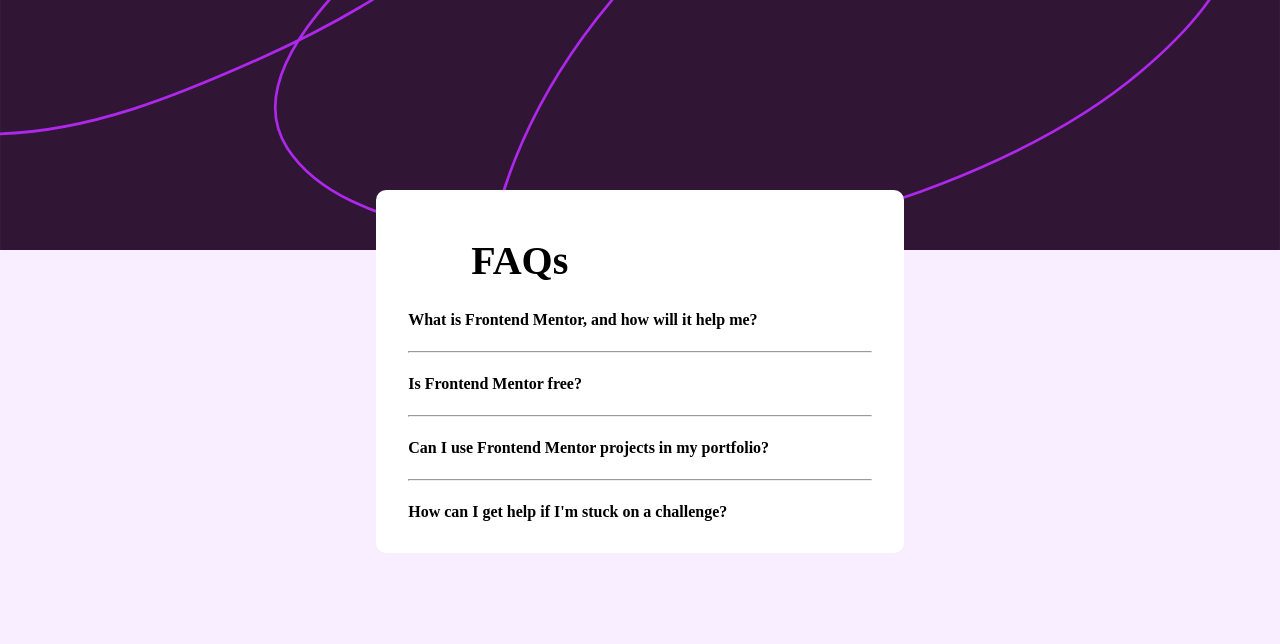
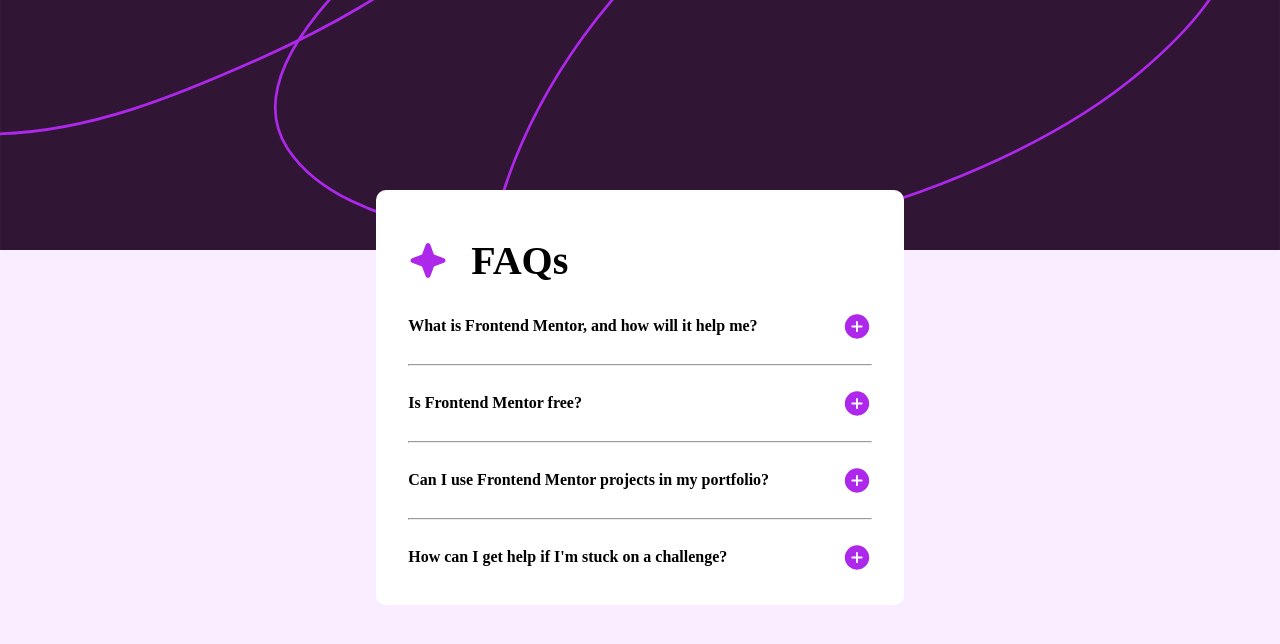
Before and after one commit to Code-x-goal/Faqs, a plain HTML site: page index.html in a window 1280 px wide. Drawn offline with Linux system fonts and the light colour scheme; files whose address does not match are found by name; a web font is replaced by a local one.

Commit message:
Update index.html

```diff
--- a/index.html
+++ b/index.html
@@ -4,7 +4,7 @@
   <meta charset="UTF-8">
   <meta name="viewport" content="width=device-width, initial-scale=1.0"> <!-- displays site properly based on user's device -->
 
-  <link rel="icon" type="image/png" sizes="32x32" href="./assets/images/favicon-32x32.png">
+  <link rel="icon" type="image/png" sizes="32x32" href="./favicon-32x32.png">
 
   <title>Frontend Mentor | FAQ accordion</title>
 
@@ -18,7 +18,7 @@
         <div class="container">
           <div class="content">
             <div class="header">
-              <img src="./images/icon-star.svg" alt="">
+              <img src="./icon-star.svg" alt="">
               <h1>FAQs</h1>
             </div>
             <div class="question">
@@ -26,7 +26,7 @@
                 <div class="text">
                   What is Frontend Mentor, and how will it help me?
                 </div>
-                <img src="./images/icon-plus.svg" id="change" alt="" onclick="display(), change()" id="change">
+                <img src="./icon-plus.svg" id="change" alt="" onclick="display(), change()" id="change">
               </div>
               <p id="display" class="display"></p>
               <hr>
@@ -35,7 +35,7 @@
             <div class="question">
               <div class="line">
                 <div class="text"> Is Frontend Mentor free?</div>
-                <img src="./images/icon-plus.svg" id="change1" alt="" onclick="display1(), change1()">
+                <img src="./icon-plus.svg" id="change1" alt="" onclick="display1(), change1()">
               </div>
               <p id="display1" class="display"></p>
               <hr>
@@ -44,7 +44,7 @@
             <div class="question">
               <div class="line">
                 <div class="text">  Can I use Frontend Mentor projects in my portfolio?</div>
-                <img src="./images/icon-plus.svg" alt="" onclick="display2(), change2()" id="change2">
+                <img src="./icon-plus.svg" alt="" onclick="display2(), change2()" id="change2">
               </div>
               <p id="display2" class="display"></p>
               <hr>
@@ -54,7 +54,7 @@
               <div class="line">
                 <div class="text">How can I get help if I'm stuck on a challenge?
                 </div>
-                <img src="./images/icon-plus.svg" alt="" onclick="display3(), change3()" id="change3">
+                <img src="./icon-plus.svg" alt="" onclick="display3(), change3()" id="change3">
               </div>
               <p id="display3" class="display"></p>
             </div>
```
